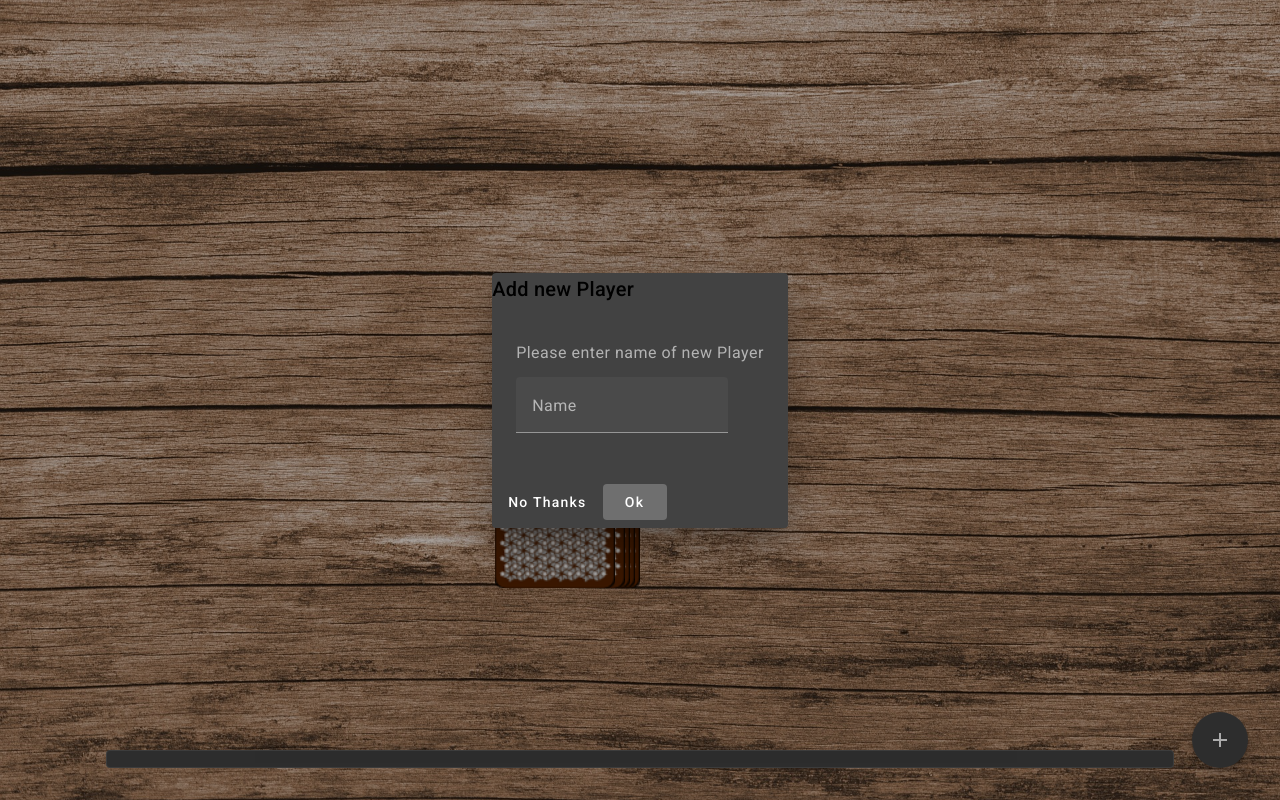
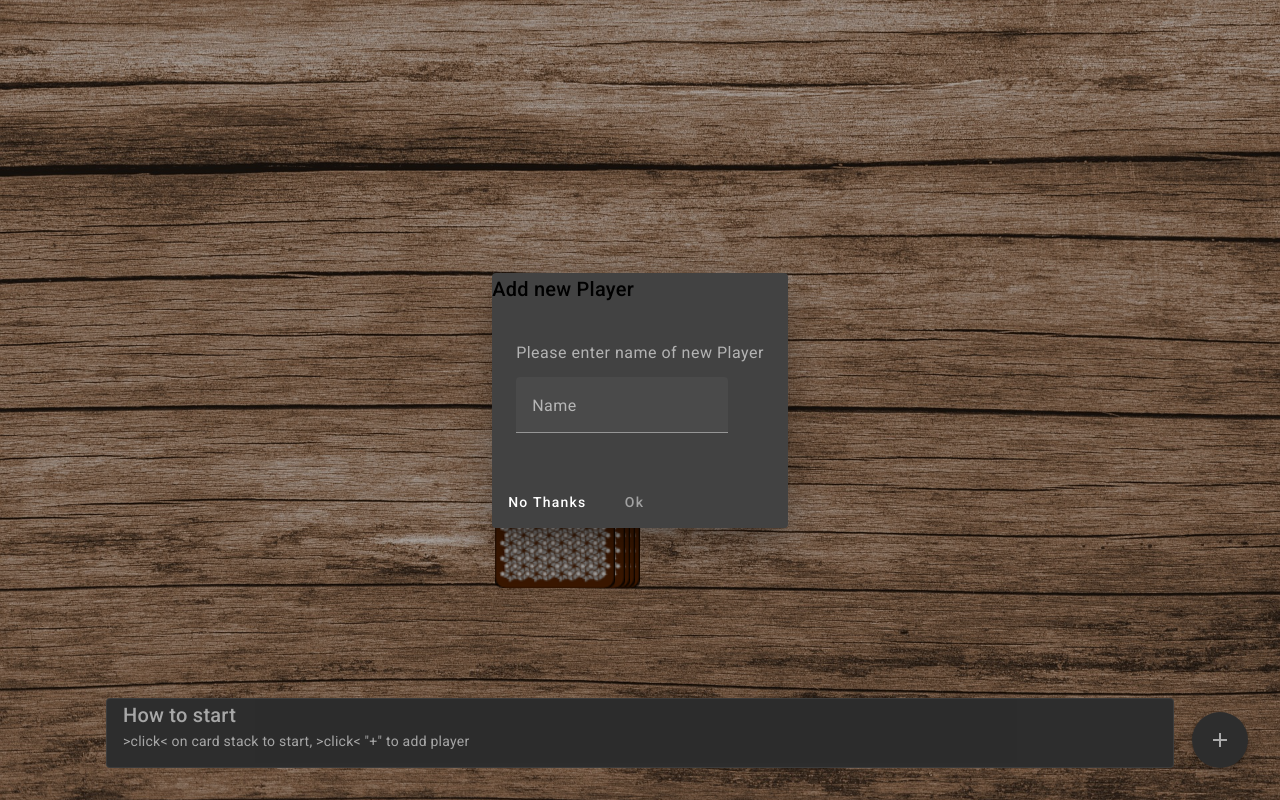
Before and after one commit to AlexanderAlbrecht1/RingOfFire, an Angular app: page /game in a window 1280 px wide. Both pictures are taken after a click on the button "add". Built offline with nearby package versions, Linux system fonts and the light colour scheme.

Commit message:
bugs fixed

```diff
--- a/src/app/dialog-add-player/dialog-add-player.component.html
+++ b/src/app/dialog-add-player/dialog-add-player.component.html
@@ -8,5 +8,5 @@
 </mat-dialog-content>
 <mat-dialog-actions>
   <button mat-button (click)="onNoClick()" >No Thanks</button>
-  <button mat-button [mat-dialog-close]="name" cdkFocusInitial>Ok</button>
+  <button mat-button [disabled]="name.length == 0" [mat-dialog-close]="name" cdkFocusInitial>Ok</button>
 </mat-dialog-actions>
--- a/src/app/dialog-add-player/dialog-add-player.component.ts
+++ b/src/app/dialog-add-player/dialog-add-player.component.ts
@@ -1,5 +1,6 @@
 import { Component } from '@angular/core';
 import {MatButtonModule} from '@angular/material/button';
+import { MatDialogRef } from '@angular/material/dialog';
 import {FormsModule} from '@angular/forms';
 import {MatInputModule} from '@angular/material/input';
 import {MatFormFieldModule} from '@angular/material/form-field';
@@ -20,8 +21,11 @@ import {
 export class DialogAddPlayerComponent {
   name: string = '';
 
+  constructor( public dialogRef: MatDialogRef<DialogAddPlayerComponent>,
+   ) {}
+
   onNoClick() {
-
+    this.dialogRef.close();
   }
 
 }
--- a/src/app/game-info/game-info.component.html
+++ b/src/app/game-info/game-info.component.html
@@ -1,4 +1,4 @@
 <mat-card appearance="outlined">
-  <mat-card-title>{{ title }}</mat-card-title>
-  <mat-card-content>{{ description }}</mat-card-content>
+  <mat-card-title>{{ card ? title : 'How to start' }}</mat-card-title>
+  <mat-card-content>{{ card ? description : '>click< on card stack to start, >click< "+" to add player' }}</mat-card-content>
 </mat-card>
--- a/src/app/game/game.component.ts
+++ b/src/app/game/game.component.ts
@@ -53,9 +53,8 @@ export class GameComponent {
     });
 
     dialogRef.afterClosed().subscribe(name => {
-      this.game.players.push(name);
-      if (name !== undefined) {
-
+      if (name && name.length > 0) {
+        this.game.players.push(name);
       }
     });
   }
```
